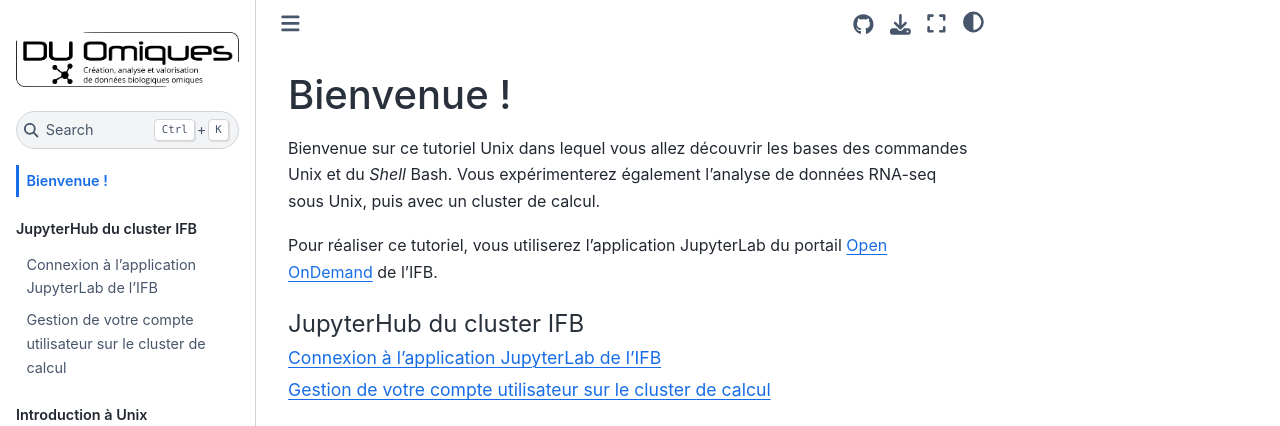
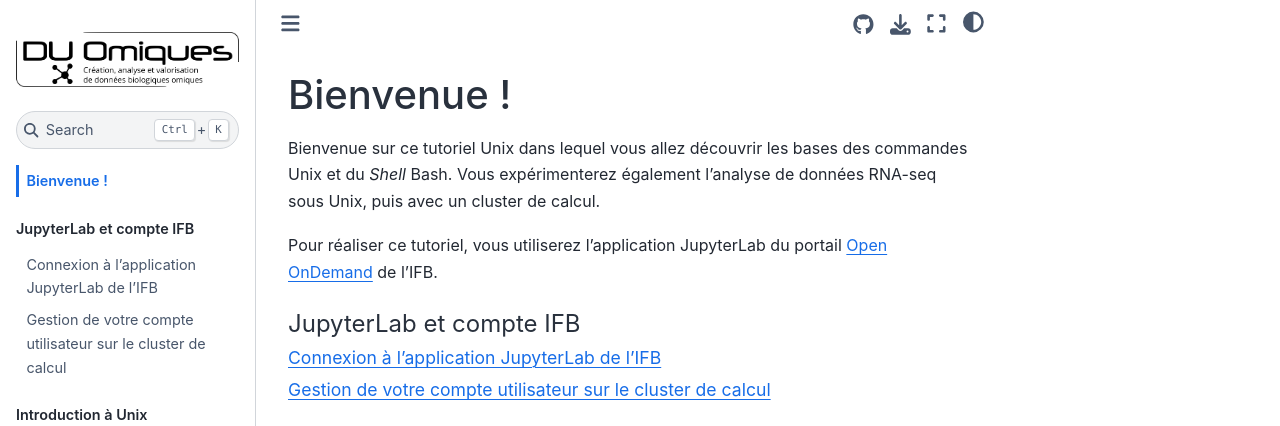
Before and after one commit to pierrepo/unix-tutorial, a Jupyter Book: the page built from content/intro.md, in a window 1280 px wide. Shown: the top 426 px of the page. Built offline with Jupyter Book 1.0.4 settings and Sphinx 7.4.7 and the Sphinx Book theme 1.1.4, drawn with Linux system fonts in a browser that asks for light colours.

Commit message:
Update title

```diff
--- a/content/_toc.yml
+++ b/content/_toc.yml
@@ -4,7 +4,7 @@
 format: jb-book
 root: intro
 parts:
-- caption: JupyterHub du cluster IFB
+- caption: JupyterLab et compte IFB
   chapters:
   - file: connexion
   - file: gestion_compte_ifb
```
